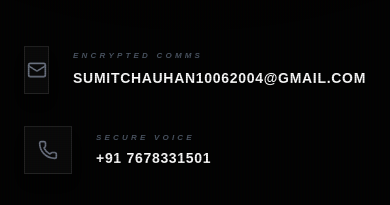
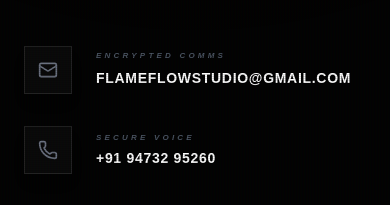
Before and after one commit to halloffame12/Flame-And-Flow, a React (Vite) app: page /#/contact in a window 390 px wide. Shown: the part 527-732 px from the top of the page. Built offline with nearby package versions, Linux system fonts and the light colour scheme.

Commit message:
Update contact email and phone number

```diff
--- a/pages/Contact.tsx
+++ b/pages/Contact.tsx
@@ -27,7 +27,7 @@ const Contact: React.FC = () => {
                     </div>
                     <div>
                       <div className="text-[8px] font-black text-gray-600 tracking-[0.4em] uppercase mb-1 italic">ENCRYPTED COMMS</div>
-                      <a href="mailto:flameflowstudio@gmail.com" className="text-white font-black text-sm md:text-base tracking-wider uppercase hover:text-orange-500 transition-colors">sumitchauhan10062004@gmail.com</a>
+                      <a href="mailto:flameflowstudio@gmail.com" className="text-white font-black text-sm md:text-base tracking-wider uppercase hover:text-orange-500 transition-colors">flameflowstudio@gmail.com</a>
                     </div>
                   </div>
                   <div className="flex items-center gap-6 group">
@@ -120,7 +120,7 @@ const Contact: React.FC = () => {
                   </div>
                   <div>
                     <div className="text-[8px] font-black text-gray-600 tracking-[0.4em] uppercase mb-1 italic">ENCRYPTED COMMS</div>
-                    <a href="mailto:sumitchauhan10062004@gmail.com" className="text-white font-black text-sm md:text-base tracking-wider uppercase hover:text-orange-500 transition-colors">sumitchauhan10062004@gmail.com</a>
+                    <a href="mailto:flameflowstudio@gmail.com" className="text-white font-black text-sm md:text-base tracking-wider uppercase hover:text-orange-500 transition-colors">flameflowstudio@gmail.com</a>
                   </div>
                 </div>
                 <div className="flex items-center gap-6 group">
@@ -129,7 +129,7 @@ const Contact: React.FC = () => {
                   </div>
                   <div>
                     <div className="text-[8px] font-black text-gray-600 tracking-[0.4em] uppercase mb-1 italic">SECURE VOICE</div>
-                    <div className="text-white font-black text-sm md:text-base tracking-wider uppercase">+91 7678331501</div>
+                    <div className="text-white font-black text-sm md:text-base tracking-wider uppercase">+91 94732 95260</div>
                   </div>
                 </div>
                 <div className="flex items-center gap-6 group">
```
